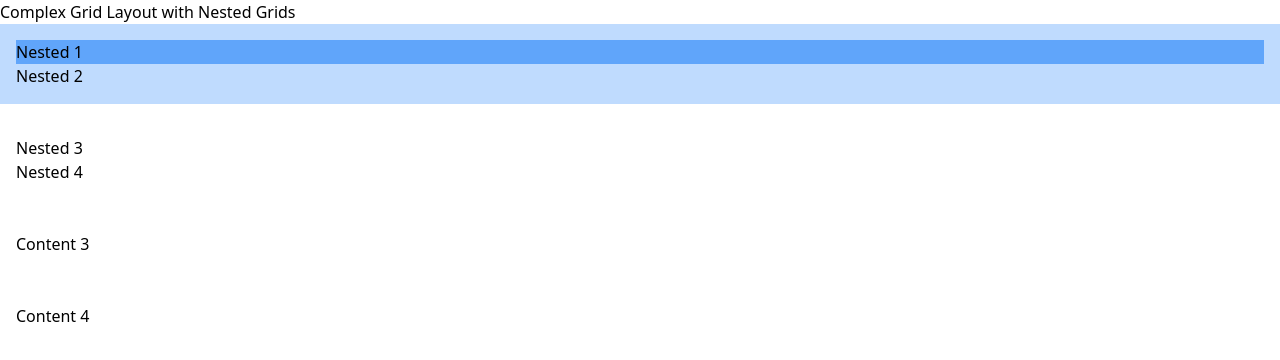
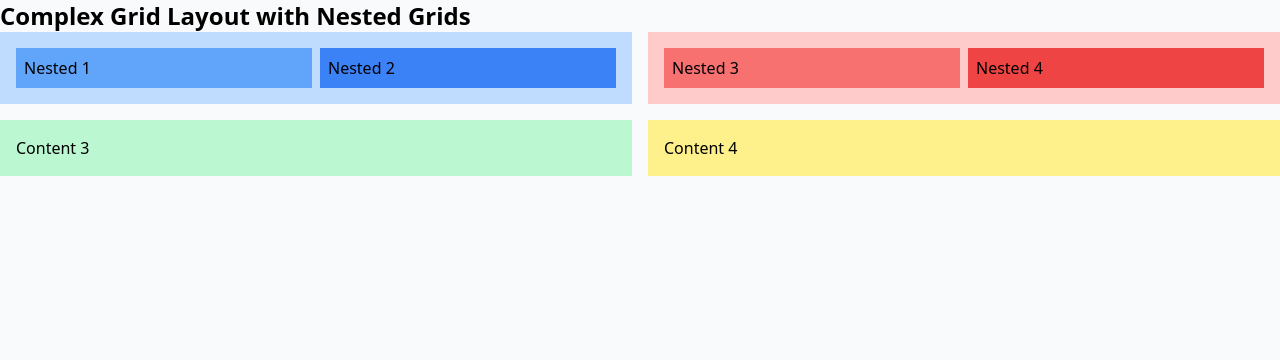
Before and after one commit to blaemedia/alx-intermediate-frontend, a website: page 0x02-tailwind-css/2-index.Html in a window 1280 px wide. Drawn offline with nearby package versions, Linux system fonts and the light colour scheme.

Commit message:
Setting Up and Installing Tailwind CSS with Configuration1

```diff
--- a/0x02-tailwind-css/2-index.Html
+++ b/0x02-tailwind-css/2-index.Html
@@ -1,14 +1,16 @@
 <!DOCTYPE html>
 <html lang="en">
 <head>
-    <meta charset="UTF-8">
-    <meta name="viewport" content="width=device-width, initial-scale=1.0">
+  <meta charset="UTF-8" />
+  <meta name="viewport" content="width=device-width, initial-scale=1.0" />
   <title>Complex Grid Layout</title>
-  <link href="./src/output.css" rel="stylesheet">
+
+  <!-- ✅ Tailwind v4 built-in CDN style import -->
+  <script src="https://cdn.tailwindcss.com"></script>
 </head>
-<body>
+<body class="bg-gray-50">
   <header>
-        <h1>Complex Grid Layout with Nested Grids</h1>
+    <h1 class="text-2xl font-bold">Complex Grid Layout with Nested Grids</h1>
   </header>
 
   <main class="grid grid-cols-2 gap-4">
@@ -17,11 +19,11 @@
       <div class="bg-blue-500 p-2">Nested 2</div>
     </div>
 
-
     <div class="grid grid-cols-2 p-4 gap-2 bg-red-200">
       <div class="bg-red-400 p-2">Nested 3</div>
       <div class="bg-red-500 p-2">Nested 4</div>
     </div>
+
     <div class="bg-green-200 p-4">Content 3</div>
     <div class="bg-yellow-200 p-4">Content 4</div>
   </main>
--- a/0x02-tailwind-css/src/input.css
+++ b/0x02-tailwind-css/src/input.css
@@ -1,7 +1,7 @@
 @import "tailwindcss";
-@import "tailwindcss/base";
-@import "tailwindcss/components";
-
+@tailwind base;
+@tailwind components;
+@tailwind utilities;
 /* Custom styles below (optional) */
 @layer utilities {
   @media (max-width: 768px) {
```
Also changed, not shown: 0x02-tailwind-css/package.json (+3 -5 lines), 0x02-tailwind-css/dist/output.css (deleted), 0x02-tailwind-css/src/output.css, 1 other file. Lines whose indentation alone changed are shown as unchanged.
